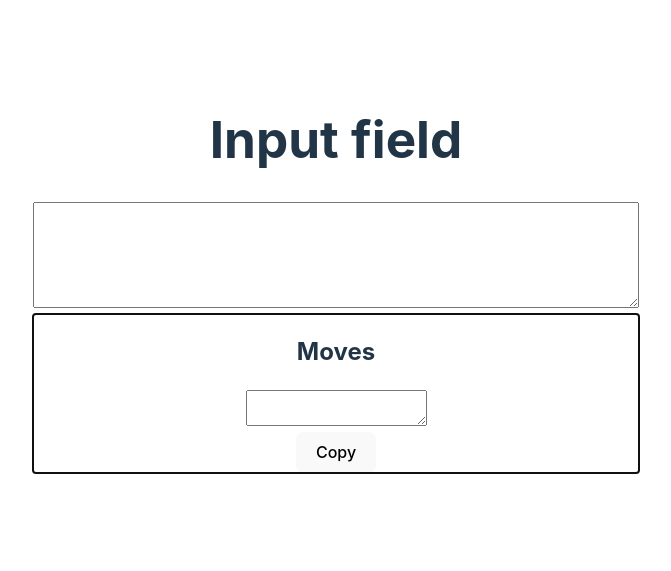
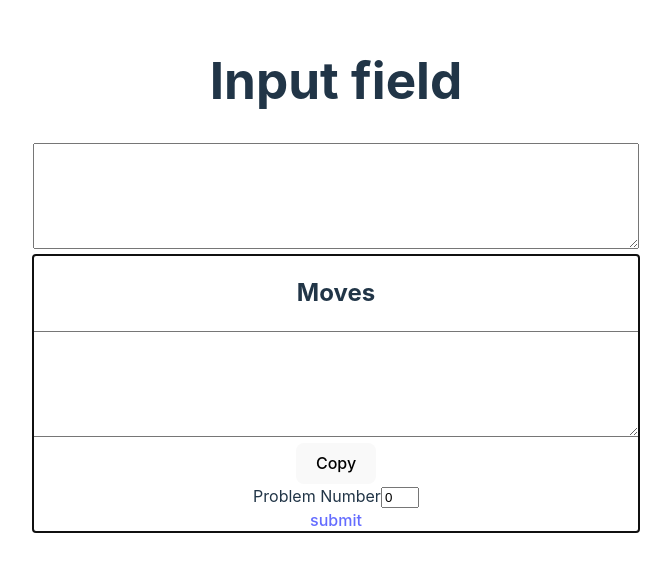
Before and after one commit to JAPLJ/icfpc2024_pigimarl, a React (Vite) app in the folder visualizer/lambdaman/: page / in a window 1280 px wide. Shown: the part 125-696 px from the top of the page, without its empty margins (304-975 px from the left). Built offline with nearby package versions, Linux system fonts and the light colour scheme.

Commit message:
submit from visualizer

```diff
--- a/visualizer/lambdaman/src/App.css
+++ b/visualizer/lambdaman/src/App.css
@@ -28,3 +28,12 @@
     width: 600px;
     height: 100px;
 }
+
+.moves {
+    width: 600px;
+    height: 100px;
+}
+
+.problemNumber {
+    width: 30px;
+}
--- a/visualizer/lambdaman/src/LambdaManEmulator/index.tsx
+++ b/visualizer/lambdaman/src/LambdaManEmulator/index.tsx
@@ -19,6 +19,7 @@ export const LambdaManEmulator = ({ field }: LambdaManEmulatorProps) => {
   };
   const [position, setPosition] = useState<[number, number]>([0, 0]);
   const [moves, setMoves] = useState<string[]>([]);
+  const [problemNumber, setProblemNumber] = useState<number>(0);
 
   useEffect(() => {
     setPosition(findPosition(field));
@@ -75,10 +76,15 @@ export const LambdaManEmulator = ({ field }: LambdaManEmulatorProps) => {
       <Visualizer field={field} position={position!} />
       <div>
         <h2>Moves</h2>
-        <textarea value={moves.join("")} readOnly />
+        <textarea className="moves" value={moves.join("")} readOnly />
         <div>
           <button onClick={() => navigator.clipboard.writeText(moves.join(""))}>Copy</button>
         </div>
+        <div>
+          <label>Problem Number</label>
+          <input className="problemNumber" type="number" value={problemNumber} onChange={(e) => setProblemNumber(parseInt(e.target.value))} />
+        </div>
+        <a href={`http://localhost:8080/solve%20lambdaman${problemNumber}%20${moves.join("")}`} target={"blank"} >submit</a>
       </div>
     </div>
   );
```
